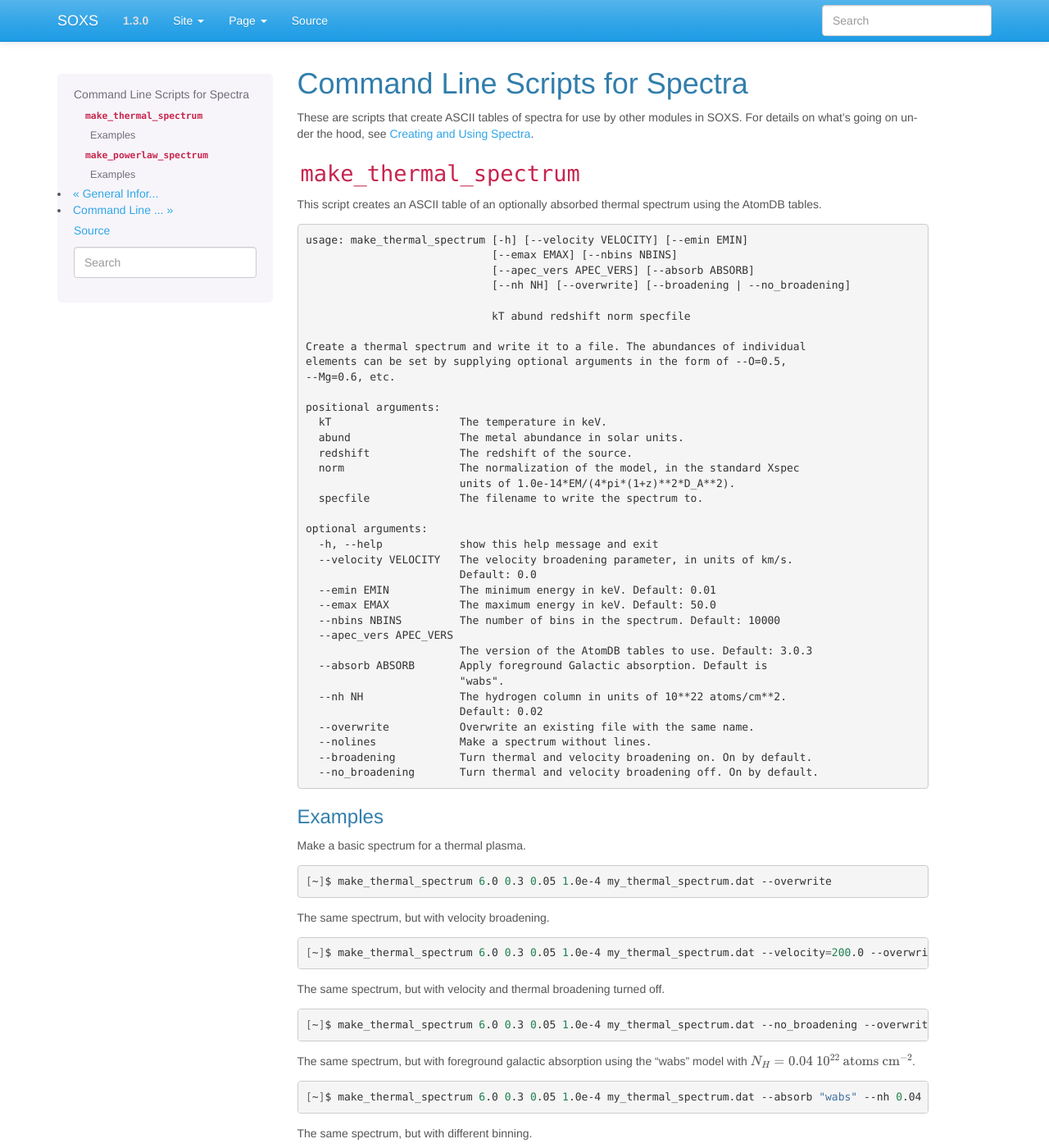
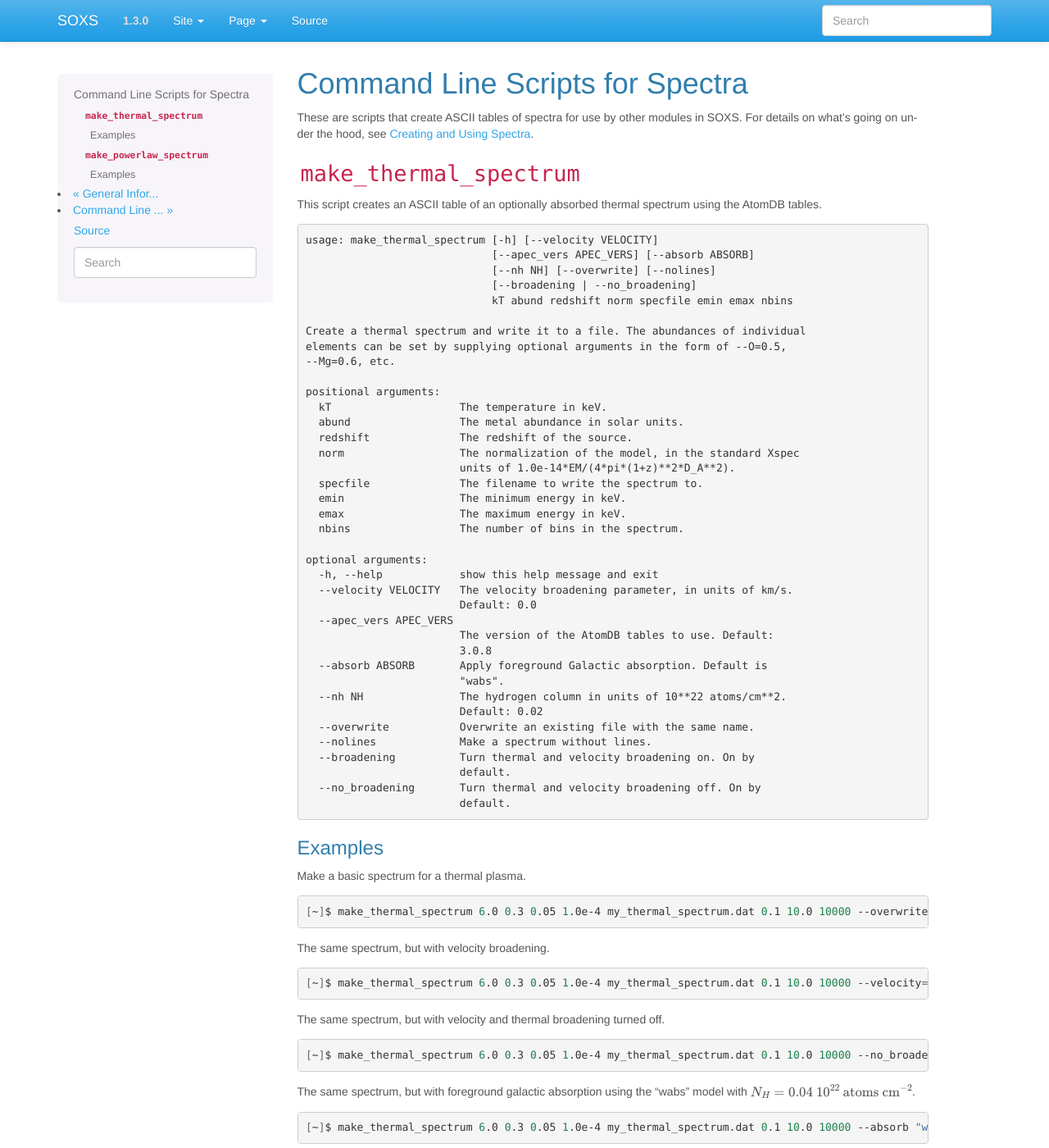
Before and after one commit to lynx-x-ray-observatory/soxs, a Sphinx documentation site: the page built from doc/source/command_line/spectra.rst, in a window 1280 px wide and 1400 px high. Shown: the whole window at 82% size. Built offline with Sphinx 7.4.7, drawn with Linux system fonts in a browser that asks for light colours; some of the changed text lies outside the part shown.

Commit message:
Making emin, emax, and nbins required arguments for all class methods of Spectrum

```diff
--- a/doc/source/command_line/spectra.rst
+++ b/doc/source/command_line/spectra.rst
@@ -16,12 +16,11 @@ using the AtomDB tables.
 
 .. code-block:: text
 
-    usage: make_thermal_spectrum [-h] [--velocity VELOCITY] [--emin EMIN]
-                                 [--emax EMAX] [--nbins NBINS]
+    usage: make_thermal_spectrum [-h] [--velocity VELOCITY]
                                  [--apec_vers APEC_VERS] [--absorb ABSORB]
-                                 [--nh NH] [--overwrite] [--broadening | --no_broadening]
-
-                                 kT abund redshift norm specfile
+                                 [--nh NH] [--overwrite] [--nolines]
+                                 [--broadening | --no_broadening]
+                                 kT abund redshift norm specfile emin emax nbins
 
     Create a thermal spectrum and write it to a file. The abundances of individual
     elements can be set by supplying optional arguments in the form of --O=0.5,
@@ -34,24 +33,27 @@ using the AtomDB tables.
       norm                  The normalization of the model, in the standard Xspec
                             units of 1.0e-14*EM/(4*pi*(1+z)**2*D_A**2).
       specfile              The filename to write the spectrum to.
+      emin                  The minimum energy in keV.
+      emax                  The maximum energy in keV.
+      nbins                 The number of bins in the spectrum.
 
     optional arguments:
       -h, --help            show this help message and exit
       --velocity VELOCITY   The velocity broadening parameter, in units of km/s.
                             Default: 0.0
-      --emin EMIN           The minimum energy in keV. Default: 0.01
-      --emax EMAX           The maximum energy in keV. Default: 50.0
-      --nbins NBINS         The number of bins in the spectrum. Default: 10000
       --apec_vers APEC_VERS
-                            The version of the AtomDB tables to use. Default: 3.0.3
+                            The version of the AtomDB tables to use. Default:
+                            3.0.8
       --absorb ABSORB       Apply foreground Galactic absorption. Default is
                             "wabs".
       --nh NH               The hydrogen column in units of 10**22 atoms/cm**2.
                             Default: 0.02
       --overwrite           Overwrite an existing file with the same name.
       --nolines             Make a spectrum without lines.
-      --broadening          Turn thermal and velocity broadening on. On by default.
-      --no_broadening       Turn thermal and velocity broadening off. On by default.
+      --broadening          Turn thermal and velocity broadening on. On by
+                            default.
+      --no_broadening       Turn thermal and velocity broadening off. On by
+                            default.
 
 Examples
 ++++++++
@@ -60,50 +62,44 @@ Make a basic spectrum for a thermal plasma.
 
 .. code-block:: bash
 
-    [~]$ make_thermal_spectrum 6.0 0.3 0.05 1.0e-4 my_thermal_spectrum.dat --overwrite
+    [~]$ make_thermal_spectrum 6.0 0.3 0.05 1.0e-4 my_thermal_spectrum.dat 0.1 10.0 10000 --overwrite
 
 The same spectrum, but with velocity broadening.
 
 .. code-block:: bash
 
-    [~]$ make_thermal_spectrum 6.0 0.3 0.05 1.0e-4 my_thermal_spectrum.dat --velocity=200.0 --overwrite
+    [~]$ make_thermal_spectrum 6.0 0.3 0.05 1.0e-4 my_thermal_spectrum.dat 0.1 10.0 10000 --velocity=200.0 --overwrite
 
 The same spectrum, but with velocity and thermal broadening turned off.
 
 .. code-block:: bash
 
-    [~]$ make_thermal_spectrum 6.0 0.3 0.05 1.0e-4 my_thermal_spectrum.dat --no_broadening --overwrite
+    [~]$ make_thermal_spectrum 6.0 0.3 0.05 1.0e-4 my_thermal_spectrum.dat 0.1 10.0 10000 --no_broadening --overwrite
 
 The same spectrum, but with foreground galactic absorption using the "wabs" model
 with :math:`N_H = 0.04~10^{22}~\rm{atoms~cm^{-2}}`.
 
 .. code-block:: bash
 
-    [~]$ make_thermal_spectrum 6.0 0.3 0.05 1.0e-4 my_thermal_spectrum.dat --absorb "wabs" --nh 0.04 --overwrite
-
-The same spectrum, but with different binning.
-
-.. code-block:: bash
-
-    [~]$ make_thermal_spectrum 6.0 0.3 0.05 1.0e-4 my_thermal_spectrum.dat --emin=0.1 --emax=10.0 --nbins=20000 --overwrite
+    [~]$ make_thermal_spectrum 6.0 0.3 0.05 1.0e-4 my_thermal_spectrum.dat 0.1 10.0 10000 --absorb "wabs" --nh 0.04 --overwrite
 
 The same spectrum, but with a different APEC version.
 
 .. code-block:: bash
 
-    [~]$ make_thermal_spectrum 6.0 0.3 0.05 1.0e-4 my_thermal_spectrum.dat --apec_vers=2.0.2 --overwrite
+    [~]$ make_thermal_spectrum 6.0 0.3 0.05 1.0e-4 my_thermal_spectrum.dat 0.1 10.0 10000 --apec_vers=2.0.2 --overwrite
 
 The same spectrum, but without emission lines.
 
 .. code-block:: bash
 
-    [~]$ make_thermal_spectrum 6.0 0.3 0.05 1.0e-4 my_thermal_spectrum.dat --nolines --overwrite
+    [~]$ make_thermal_spectrum 6.0 0.3 0.05 1.0e-4 my_thermal_spectrum.dat 0.1 10.0 10000 --nolines --overwrite
 
 The same spectrum, but setting the abundances of elements oxygen and calcium separately.
 
 .. code-block:: bash
 
-    [~]$ make_thermal_spectrum 6.0 0.3 0.05 1.0e-4 my_thermal_spectrum.dat --O=0.5 --Ca=0.7 --overwrite
+    [~]$ make_thermal_spectrum 6.0 0.3 0.05 1.0e-4 my_thermal_spectrum.dat 0.1 10.0 10000 --O=0.5 --Ca=0.7 --overwrite
 
 ``make_powerlaw_spectrum``
 --------------------------
@@ -117,29 +113,28 @@ form:
 
 .. code-block:: text
 
-    usage: make_powerlaw_spectrum [-h] [--emin EMIN] [--emax EMAX] [--nbins NBINS]
-                                  [--absorb ABSORB] [--nh NH] [--overwrite]
-                                  photon_index redshift norm specfile
+    usage: make_powerlaw_spectrum [-h] [--absorb ABSORB] [--nh NH] [--overwrite]
+                                  photon_index redshift norm specfile emin emax
+                                  nbins
 
     Create a power-law spectrum and write it to a file.
 
     positional arguments:
-      photon_index   The spectral index of the power law.
-      redshift       The redshift of the source.
-      norm           The normalization of the source in units of
-                     photons/s/cm**2/keV at 1 keV in the source frame.
-      specfile       The filename to write the spectrum to.
+      photon_index     The spectral index of the power law.
+      redshift         The redshift of the source.
+      norm             The normalization of the source in units of
+                       photons/s/cm**2/keV at 1 keV in the source frame.
+      specfile         The filename to write the spectrum to.
+      emin             The minimum energy in keV.
+      emax             The maximum energy in keV.
+      nbins            The number of bins in the spectrum.
 
     optional arguments:
-      -h, --help     show this help message and exit
-      --emin EMIN    The minimum energy in keV. Default: 0.01
-      --emax EMAX    The maximum energy in keV. Default: 50.0
-      --nbins NBINS  The number of bins in the spectrum. Default: 10000
-      --absorb ABSORB       Apply foreground Galactic absorption. Default is
-                            "wabs".
-      --nh NH        The hydrogen column in units of 10**22 atoms/cm**2. Default:
-                     0.02
-      --overwrite    Overwrite an existing file with the same name.
+      -h, --help       show this help message and exit
+      --absorb ABSORB  Apply foreground Galactic absorption. Default is "wabs".
+      --nh NH          The hydrogen column in units of 10**22 atoms/cm**2.
+                       Default: 0.02
+      --overwrite      Overwrite an existing file with the same name.
 
 Examples
 ++++++++
@@ -148,17 +143,11 @@ Make a basic power-law spectrum.
 
 .. code-block:: bash
 
-    [~]$ make_powerlaw_spectrum 1.1 0.05 1.0e-4 my_powerlaw_spectrum.dat --overwrite
+    [~]$ make_powerlaw_spectrum 1.1 0.05 1.0e-4 my_powerlaw_spectrum.dat 0.1 10.0 10000 --overwrite
 
 The same spectrum, but with foreground galactic absorption using the "tbabs" model
 with :math:`N_H = 0.04~10^{22}~\rm{atoms~cm^{-2}}`.
 
 .. code-block:: bash
 
-    [~]$ make_powerlaw_spectrum 1.1 0.05 1.0e-4 my_powerlaw_spectrum.dat --absorb "tbabs" --nh 0.04 --overwrite
-
-The same spectrum, but with different binning.
-
-.. code-block:: bash
-
-    [~]$ make_powerlaw_spectrum 1.1 0.05 1.0e-4 my_powerlaw_spectrum.dat --emin=0.1 --emax=10.0 --nbins=20000 --overwrite
+    [~]$ make_powerlaw_spectrum 1.1 0.05 1.0e-4 my_powerlaw_spectrum.dat 0.1 10.0 10000 --absorb "tbabs" --nh 0.04 --overwrite
--- a/doc/source/cookbook/make_multiple_sources.rst
+++ b/doc/source/cookbook/make_multiple_sources.rst
@@ -14,10 +14,10 @@ into a single SIMPUT catalog, which is then used to make a single event file.
     # a single simput catalog from the command line.
 
     # First, make an absorbed thermal spectrum, which will be for an annulus source.
-    make_thermal_spectrum 6.0 0.3 0.05 1.0e-4 thermal_spec.dat --apec_vers=2.0.2 --absorb --nh 0.04 --overwrite
+    make_thermal_spectrum 6.0 0.3 0.05 1.0e-4 thermal_spec.dat 0.1 10.0 10000 --apec_vers=2.0.2 --absorb --nh 0.04 --overwrite
 
     # Second, make an absorbed power-law spectrum, which will be for a point source.
-    make_powerlaw_spectrum 1.1 0.05 1.0e-4 powerlaw_spec.dat --absorb --nh 0.04 --overwrite
+    make_powerlaw_spectrum 1.1 0.05 1.0e-4 powerlaw_spec.dat 0.1 10.0 10000 --absorb --nh 0.04 --overwrite
 
     # Take this spectrum and make a SIMPUT catalog with a point source photon list
     make_point_source my_cat point_source 30.0 45.0 thermal_spec.dat 100.0,ks --overwrite
```
Also changed, not shown: doc/source/changelog.rst (+14 -0 lines), doc/source/users_guide/spectra.rst (+30 -21 lines), 7 other files.
